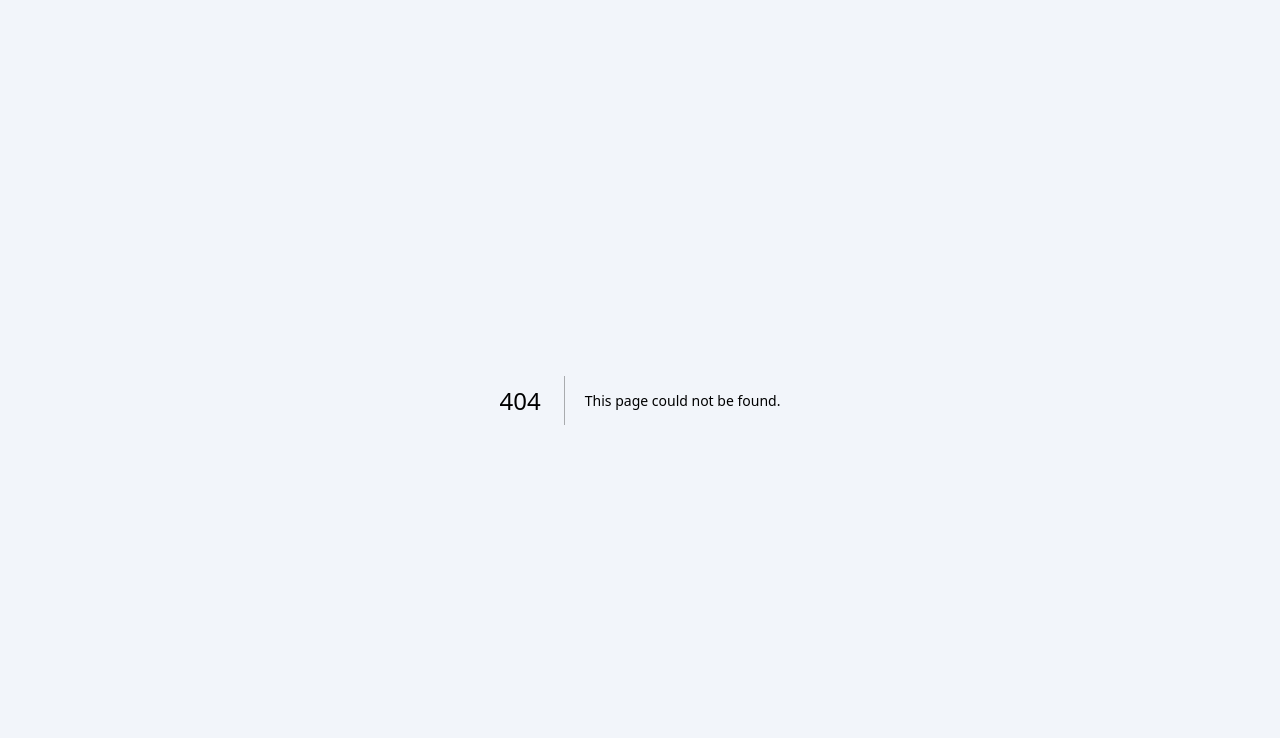
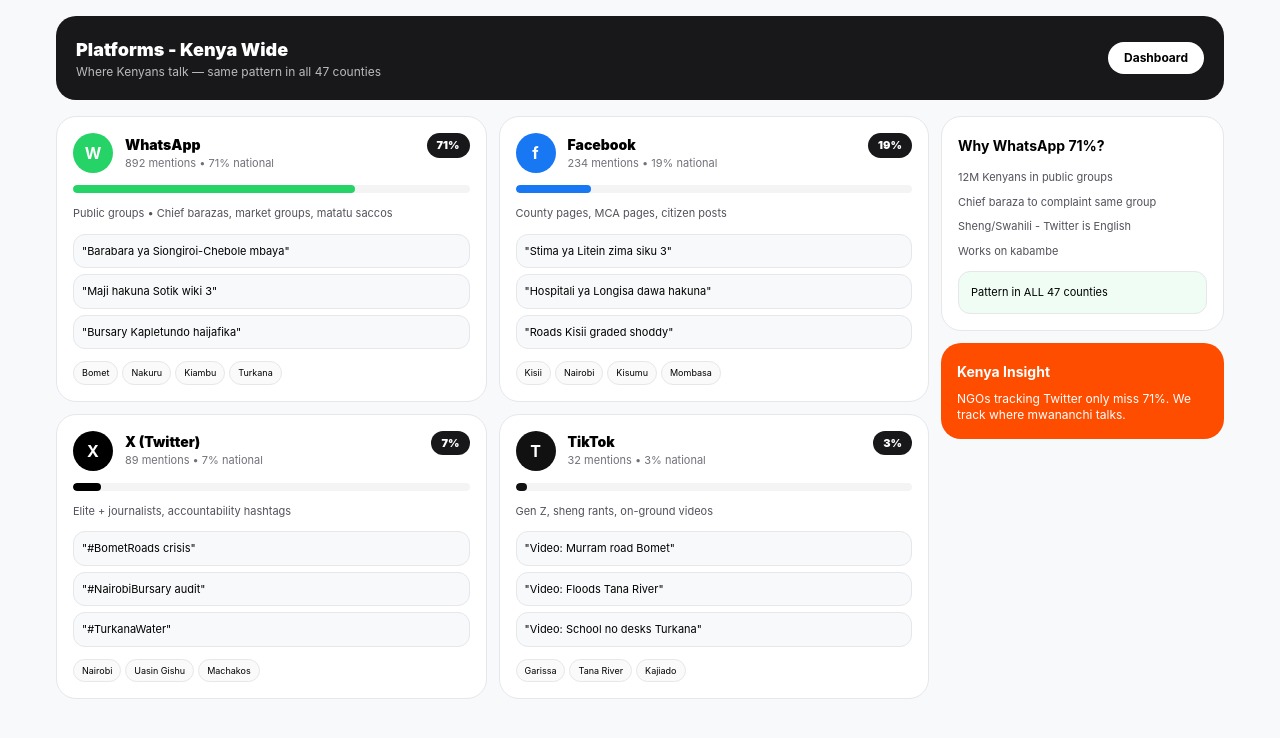
Before and after one commit to hefanesbwogo1-wq/civiclens, a Next.js app: page /platforms in a window 1280 px wide. Before the commit this address had no page. Shown: the top 738 px of the page. Built offline with nearby package versions, Linux system fonts and the light colour scheme.

Commit message:
Platforms PREMIUM page

```diff
--- /dev/null
+++ b/app/platforms/page.tsx
@@ -0,0 +1,44 @@
+"use client";
+import { useState, useEffect } from "react";
+
+const PLATFORMS_DETAIL = [
+  {id:"wa", n:"WhatsApp", c:892, p:71, col:"#25D366", icon:"W", desc:"Public groups • Chief barazas, market groups, matatu saccos", top:["Barabara ya Siongiroi-Chebole mbaya","Maji hakuna Sotik wiki 3","Bursary Kapletundo haijafika"], counties:["Bomet","Nakuru","Kiambu","Turkana"]},
+  {id:"fb", n:"Facebook", c:234, p:19, col:"#1877F2", icon:"f", desc:"County pages, MCA pages, citizen posts", top:["Stima ya Litein zima siku 3","Hospitali ya Longisa dawa hakuna","Roads Kisii graded shoddy"], counties:["Kisii","Nairobi","Kisumu","Mombasa"]},
+  {id:"x", n:"X (Twitter)", c:89, p:7, col:"#000", icon:"X", desc:"Elite + journalists, accountability hashtags", top:["#BometRoads crisis","#NairobiBursary audit","#TurkanaWater"], counties:["Nairobi","Uasin Gishu","Machakos"]},
+  {id:"tt", n:"TikTok", c:32, p:3, col:"#111", icon:"T", desc:"Gen Z, sheng rants, on-ground videos", top:["Video: Murram road Bomet","Video: Floods Tana River","Video: School no desks Turkana"], counties:["Garissa","Tana River","Kajiado"]},
+];
+
+export default function PlatformsPage(){
+  return (
+    <div className="bg-[#F8F9FB] min-h-screen">
+      <div className="max-w-[1200px] mx-auto p-3 md:p-4">
+        <div className="rounded-[20px] bg-zinc-900 text-white p-5 flex justify-between items-center">
+          <div><h2 className="font-black text-lg">Platforms - Kenya Wide</h2><p className="text-xs opacity-70">Where Kenyans talk — same pattern in all 47 counties</p></div>
+          <a href="/" className="px-4 py-2 rounded-full bg-white text-black text-xs font-bold">Dashboard</a>
+        </div>
+        <div className="grid md:grid-cols-4 gap-3 mt-4">
+          <div className="md:col-span-3 grid md:grid-cols-2 gap-3">
+            {PLATFORMS_DETAIL.map(pl=>(
+              <div key={pl.id} className="bg-white rounded-[20px] border p-4">
+                <div className="flex justify-between items-start">
+                  <div className="flex gap-3 items-center"><div className="w-10 h-10 rounded-full grid place-items-center text-white font-bold" style={{background:pl.col}}>{pl.icon}</div><div><div className="font-black text-sm">{pl.n}</div><div className="text-[11px] text-zinc-500">{pl.c} mentions • {pl.p}% national</div></div></div>
+                  <div className="text-[11px] font-black px-2.5 py-1 rounded-full bg-zinc-900 text-white">{pl.p}%</div>
+                </div>
+                <div className="mt-3"><div className="h-2 bg-zinc-100 rounded-full overflow-hidden"><div className="h-full rounded-full" style={{width:`${pl.p}%`, background:pl.col}}/></div></div>
+                <div className="mt-3 text-[11px] text-zinc-600">{pl.desc}</div>
+                <div className="mt-3 space-y-1.5">
+                  {pl.top.map((t,i)=><div key={i} className="text-[11px] p-2 rounded-xl bg-[#F8F9FB] border">"{t}"</div>)}
+                </div>
+                <div className="mt-3 flex gap-1 flex-wrap">{pl.counties.map(c=><span key={c} className="text-[9px] px-2 py-1 rounded-full bg-zinc-50 border">{c}</span>)}</div>
+              </div>
+            ))}
+          </div>
+          <div className="space-y-3">
+            <div className="bg-white rounded-[20px] border p-4"><b className="text-sm">Why WhatsApp 71%?</b><div className="mt-3 text-[11px] space-y-2 text-zinc-600"><div>12M Kenyans in public groups</div><div>Chief baraza to complaint same group</div><div>Sheng/Swahili - Twitter is English</div><div>Works on kabambe</div></div><div className="mt-3 p-3 rounded-xl bg-green-50 border text-[11px]">Pattern in ALL 47 counties</div></div>
+            <div className="bg-[#FF4D00] rounded-[20px] p-4 text-white"><b className="text-sm">Kenya Insight</b><div className="text-xs mt-2">NGOs tracking Twitter only miss 71%. We track where mwananchi talks.</div></div>
+          </div>
+        </div>
+      </div>
+    </div>
+  )
+}
```
